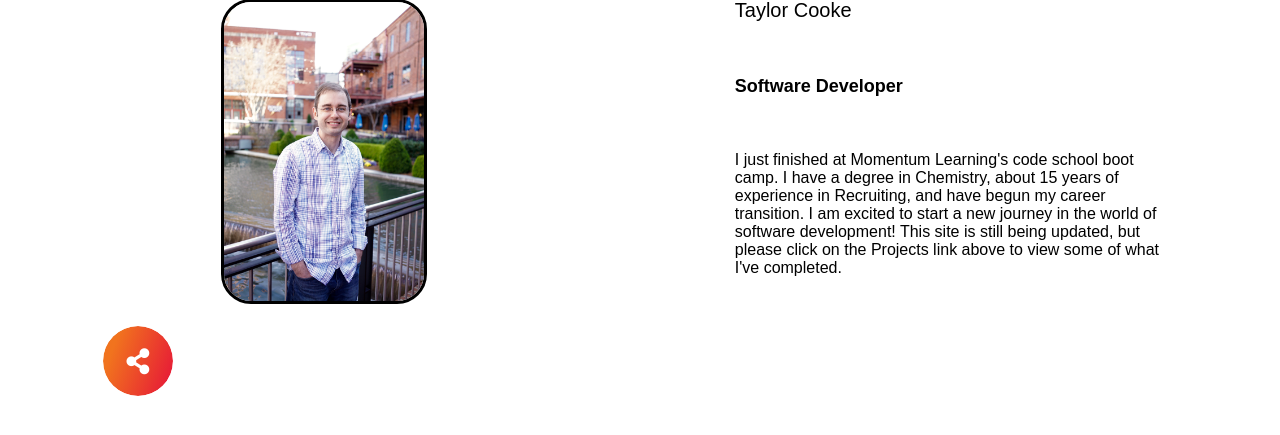
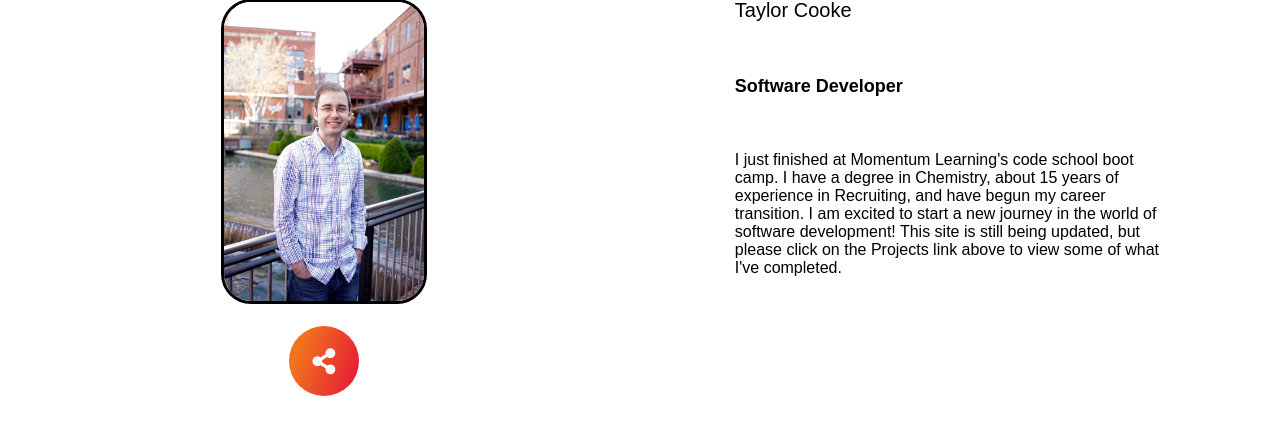
Before and after one commit to tlcpack/portfolio, a PHP site: page / in a window 1280 px wide. Shown: the part 185-620 px from the top of the page. Run offline with PHP 8.4, Linux system fonts and the light colour scheme; some libraries are stand-ins or nearby versions.

Commit message:
buttons located correctly. x-ing out could be smoother

```diff
--- a/styles.css
+++ b/styles.css
@@ -1,5 +1,5 @@
 * {
-    font-family: 'Source Sans Pro', sans-serif;
+  font-family: "Source Sans Pro", sans-serif;
 }
 
 body {
@@ -9,13 +9,13 @@ body {
 
 body.fade {
   opacity: 0;
-    transition: 0.7s opacity;;
+  transition: 0.7s opacity;
 }
 
 .header {
   display: flex;
   justify-content: space-evenly;
-    margin:20px;
+  margin: 20px;
   margin-bottom: 50px;
 }
 
@@ -31,7 +31,7 @@ body.fade {
 .subhead:hover {
   background-color: lightcoral;
   color: white;
-    transition: all .3s ease;
+  transition: all 0.3s ease;
 }
 
 .current {
@@ -68,15 +68,11 @@ body.fade {
 .biopara {
   width: 35%;
   margin: 20px;
-
 }
 
 .projects {
-
   justify-content: space-evenly;
 }
-
-
 
 .info {
   text-align: center;
@@ -85,7 +81,6 @@ body.fade {
   padding: 30px;
   margin: 20px;
 }
-
 
 .left {
   margin-right: 2px;
@@ -97,7 +92,7 @@ body.fade {
 
 .slide-in {
   opacity: 0;
-    transition: all .5s;
+  transition: all 0.5s;
 }
 
 .left.slide-in {
@@ -115,27 +110,19 @@ body.fade {
 
 .container {
   background-color: #fff;
-	border-radius: 50px;
-	overflow: hidden;
   display: flex;
   align-items: center;
   justify-content: center;
   position: relative;
   transition: 0.4s ease;
-	height: 70px;
-	width: 70px;
-}
-
-.container.open {
-	width: 350px;
 }
 
 .container .open-btn {
-	position: absolute;
-	top: 0;
-	left: 0;
-
-	background-image: linear-gradient( 110.1deg,  rgba(241,115,30,1) 18.9%, rgba(231,29,54,1) 90.7% );
+  background-image: linear-gradient(
+    110.1deg,
+    rgba(241, 115, 30, 1) 18.9%,
+    rgba(231, 29, 54, 1) 90.7%
+  );
   color: #fff;
   cursor: pointer;
   border: 0;
@@ -199,6 +186,7 @@ body.fade {
 
   .info {
     width: 40%;
-
   }
 }
+
+/* thanks to https://codepen.io/FlorinPop17/pen/Powoaoj for the social icons idea */
```
Lines whose indentation alone changed are shown as unchanged.
